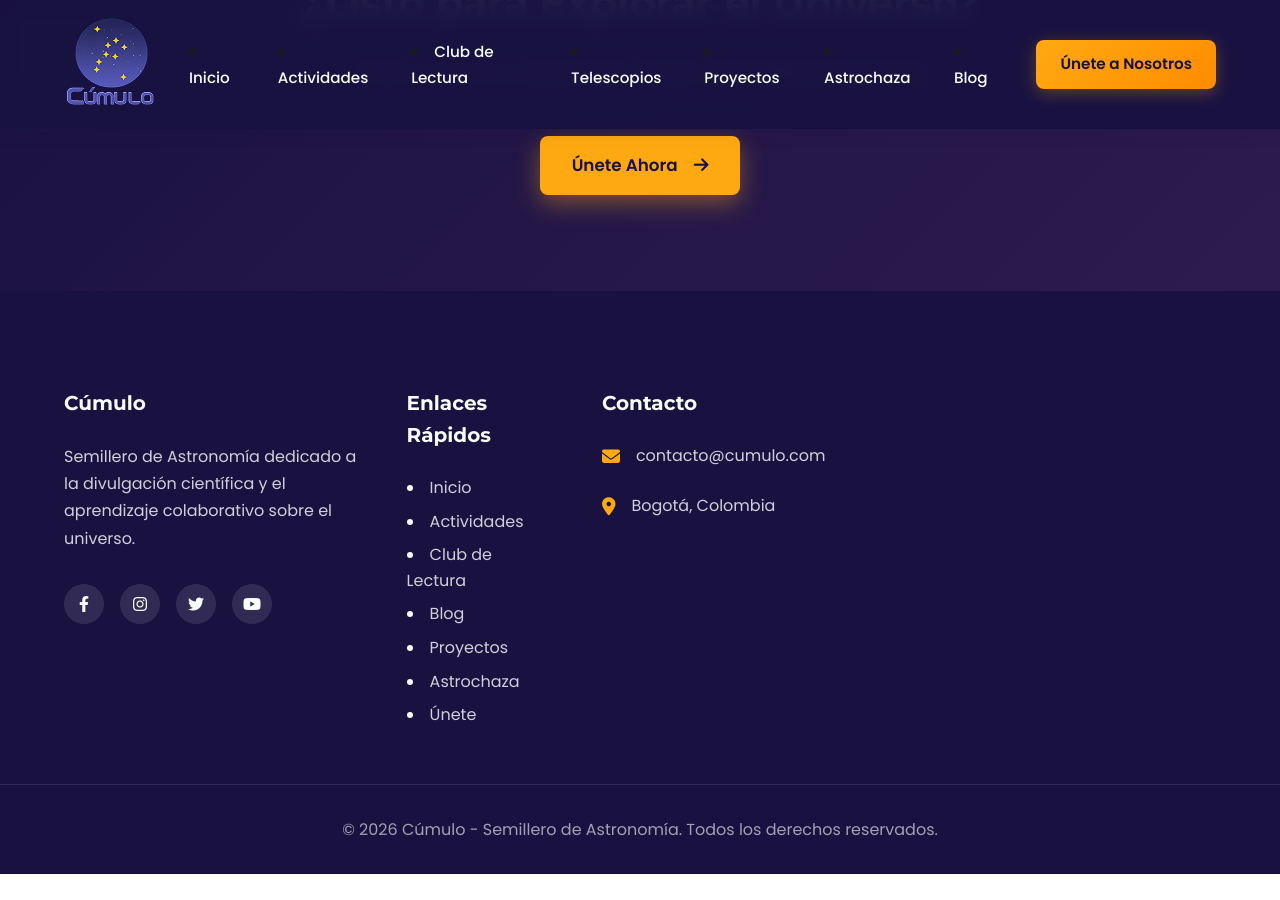
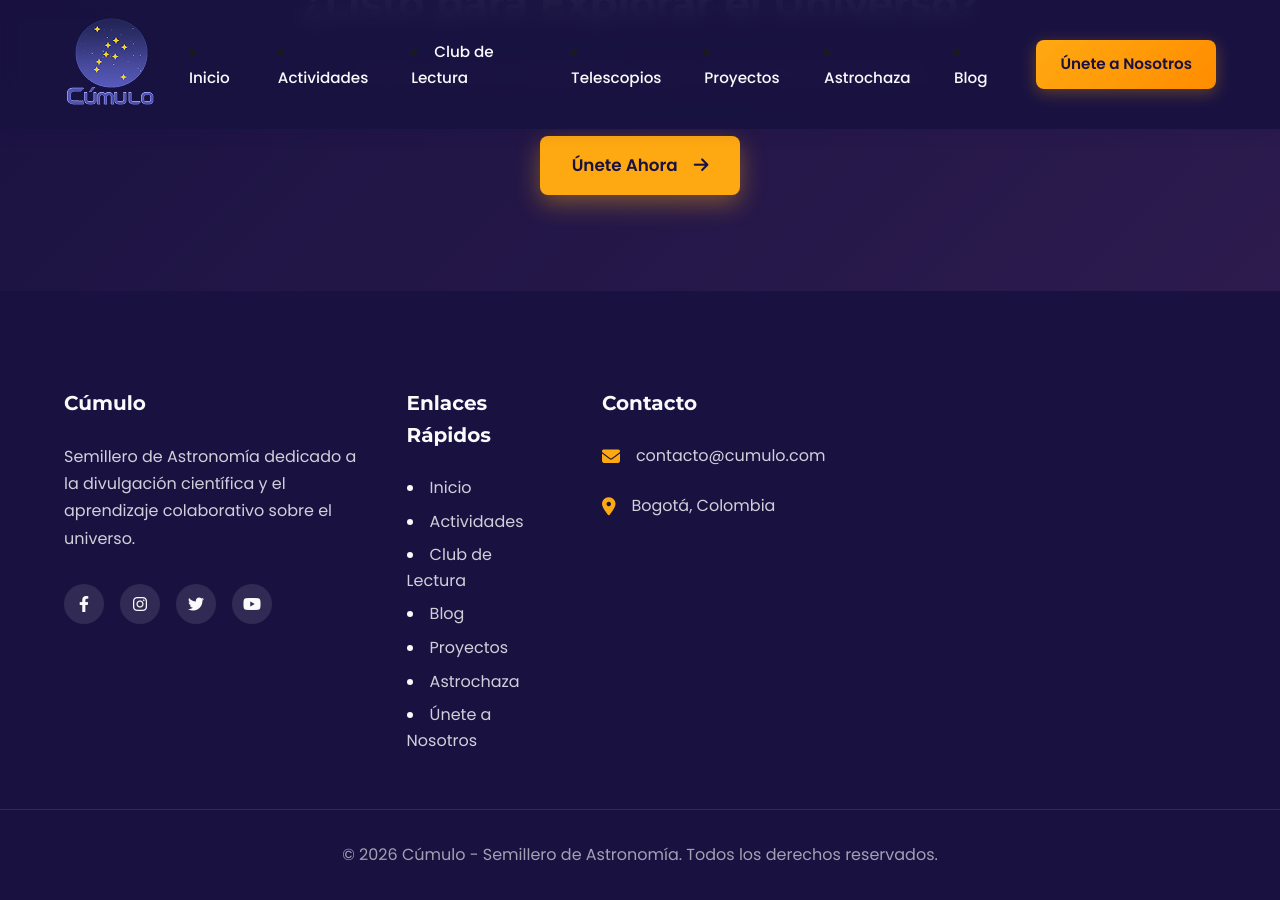
Before and after one commit to Cumulo-Bogota/Cumulo-Web-Bogota, a Jekyll site: the page built from index.html, in a window 1280 px wide and 900 px high, scrolled down 5240 px. Built offline with Jekyll 4.4.1, drawn with Linux system fonts in a browser that asks for light colours; before the commit the page ends 6114 px from its top, so only the background shows below that.

Commit message:
fix: mismatching page name in footer

```diff
--- a/_includes/footer.html
+++ b/_includes/footer.html
@@ -25,7 +25,7 @@
           <li><a href="{{ '/pages/blog.html' | relative_url }}">Blog</a></li>
           <li><a href="{{ '/pages/proyectos.html' | relative_url }}">Proyectos</a></li>
           <li><a href="{{ '/pages/astrochaza.html' | relative_url }}">Astrochaza</a></li>
-          <li><a href="{{ '/pages/unete.html' | relative_url }}">Únete</a></li>
+          <li><a href="{{ '/pages/unete.html' | relative_url }}">Únete a Nosotros</a></li>
         </ul>
       </div>
 
```
